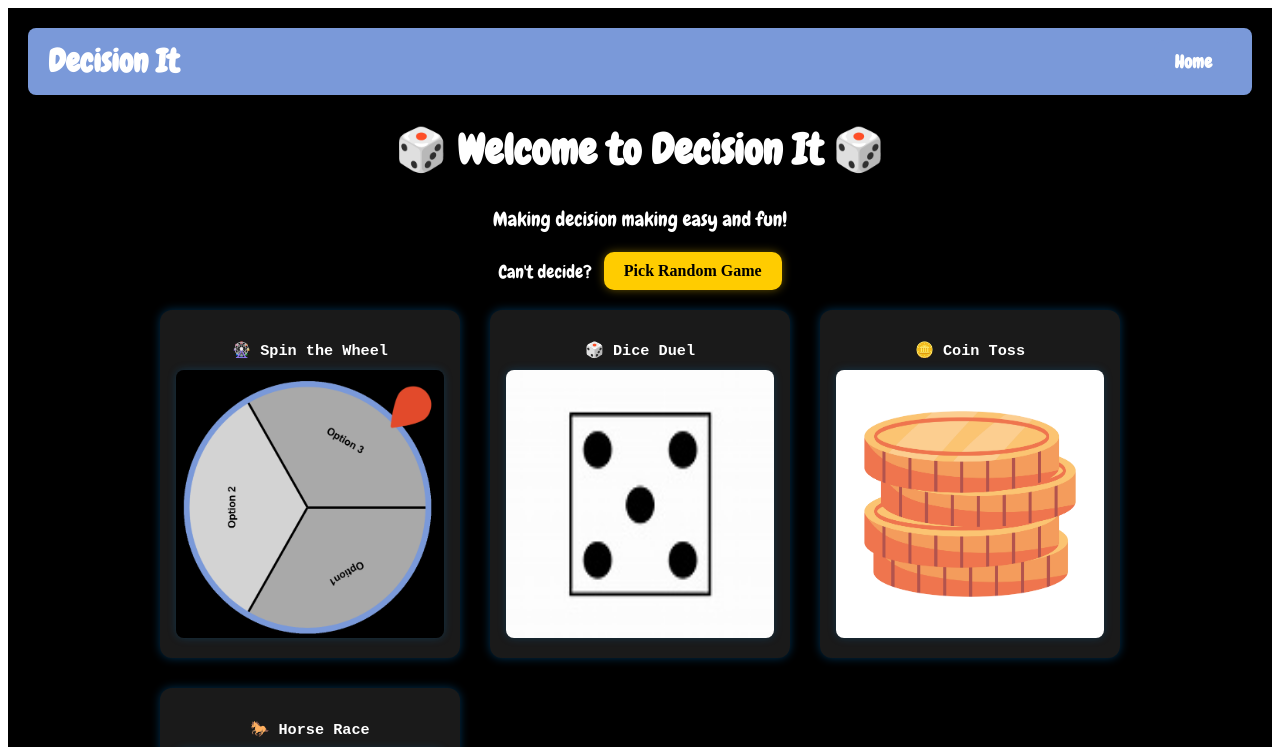
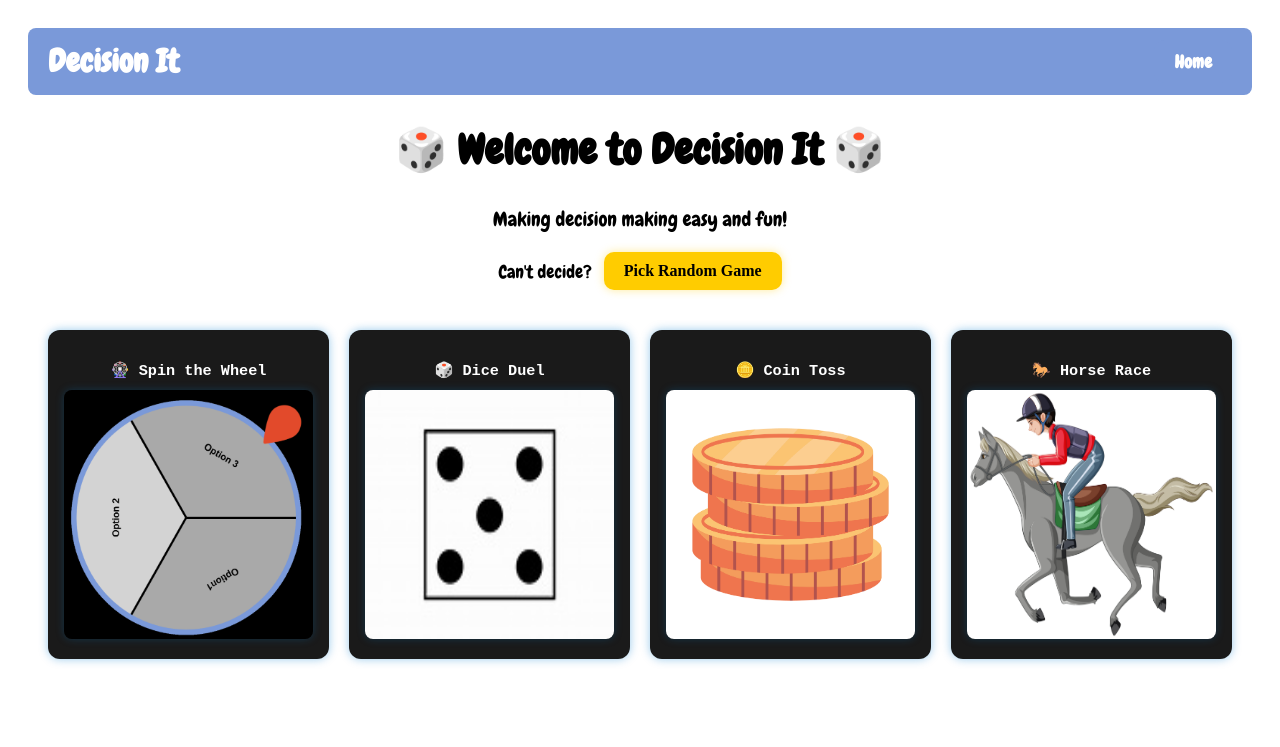
Before and after one commit to willwebb5/decisionit, a React (Create React App) app: page / in a window 1280 px wide. Shown: the top 747 px of the page. Built offline with nearby package versions, Linux system fonts and the light colour scheme.

Commit message:
UI changes

```diff
--- a/public/index.html
+++ b/public/index.html
@@ -20,7 +20,7 @@
 
     <!-- Primary Meta Tags -->
     <title>Decision It </title>
-    <meta name="description" content="Decision It helps you makes decision making easy and fun with mini games and tools! Try the fun spinner, dice dual, or coin toss today! Have a bunch of options, but don't know which one to choose? Use Decision it to decide between options!" />
+    <meta name="description" content="Decision It helps make decision making easy and fun with mini games and tools! Try the fun spinner, dice dual, or coin toss today! Have a bunch of options, but don't know which one to choose? Use Decision it to decide between options!" />
     <meta name="keywords" content="Decision making, interactive tools, wheel, spinner, roulette, fun choices, Decision-Making, Decision It" />
     <meta name="author" content="Decision It Team" />
 
--- a/src/Home.js
+++ b/src/Home.js
@@ -18,7 +18,7 @@ function Home() {
   return (
     <div
       style={{
-        backgroundColor: "black",
+        backgroundColor: "white",
         minHeight: "100vh",
         color: "white",
         padding: 20,
@@ -39,6 +39,7 @@ function Home() {
         }}
       >
         <h1 style={{ margin: 0, fontFamily: "Chewy" }}>Decision It</h1>
+
         <button
           onClick={() => navigate("/")}
           style={{
@@ -57,7 +58,7 @@ function Home() {
         </button>
       </div>
       {/* Centered Welcome Message */}
-      <div style={{ textAlign: "center", marginBottom: 10 }}>
+      <div style={{ textAlign: "center", marginBottom: 10 , color: "black"}}>
         <h1 style={{ fontSize: 42 }}>🎲 Welcome to Decision It 🎲</h1>
         <p style={{ fontSize: 20 }}>Making decision making easy and fun!</p>
       </div>
@@ -70,6 +71,7 @@ function Home() {
           alignItems: "center",
           gap: 12,
           marginBottom: 20,
+          color: "black"
         }}
       >
         <span style={{ fontSize: 18 }}>Can't decide?</span>
@@ -94,14 +96,17 @@ function Home() {
 
       {/* Games Grid */}
       <div
-        style={{
-          display: "grid",
-          gridTemplateColumns: "repeat(auto-fill, minmax(220px, 1fr))",
-          gap: 30,
-          maxWidth: 960,
-          margin: "0 auto",
-        }}
-      >
+  style={{
+    display: "grid",
+    gridTemplateColumns: "repeat(auto-fit, minmax(120px, 1fr))",
+    gap: 20,
+    maxWidth: "1200px",
+    margin: "0 auto",
+    padding: 20,
+  }}
+>
+
+
         {/* Spin the Wheel Card */}
         <div
           onClick={() => navigate("/spinner")}
```
